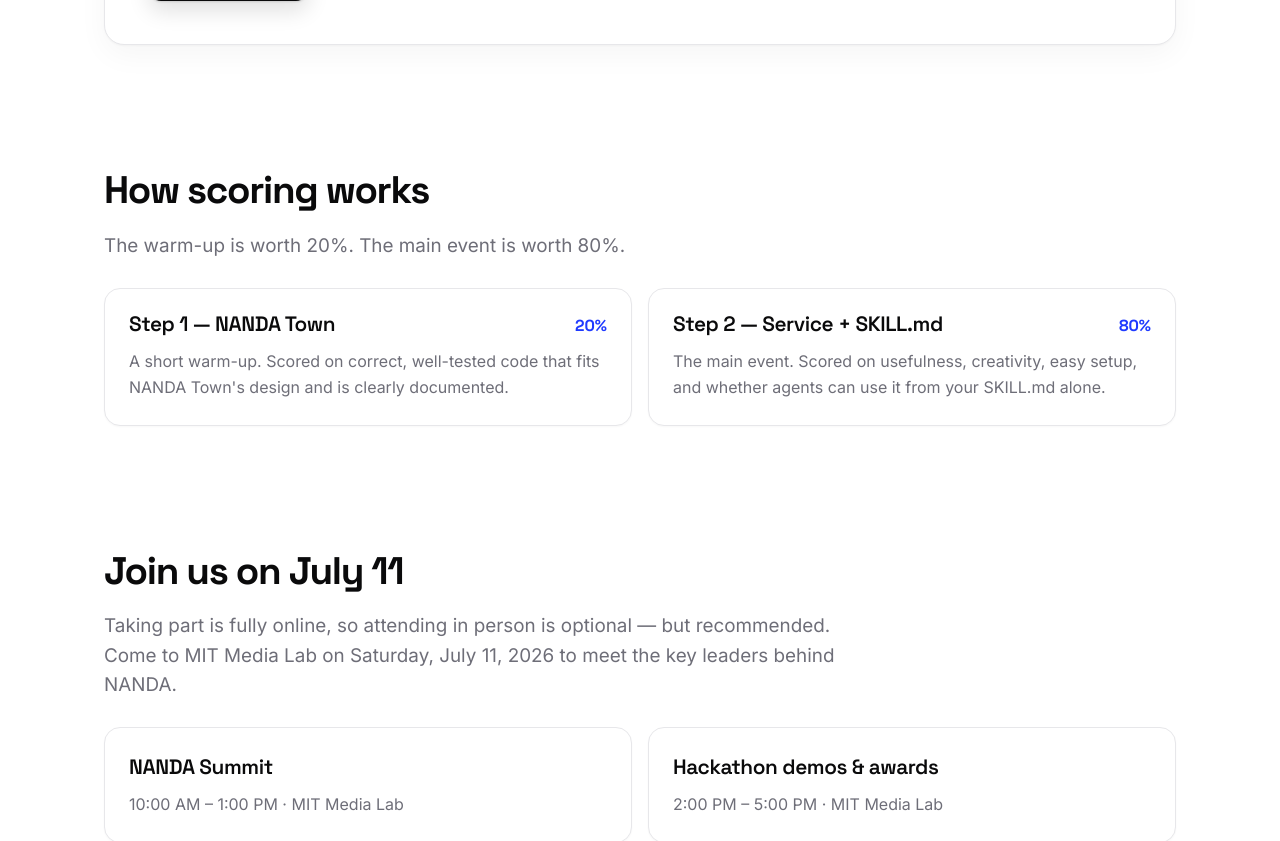
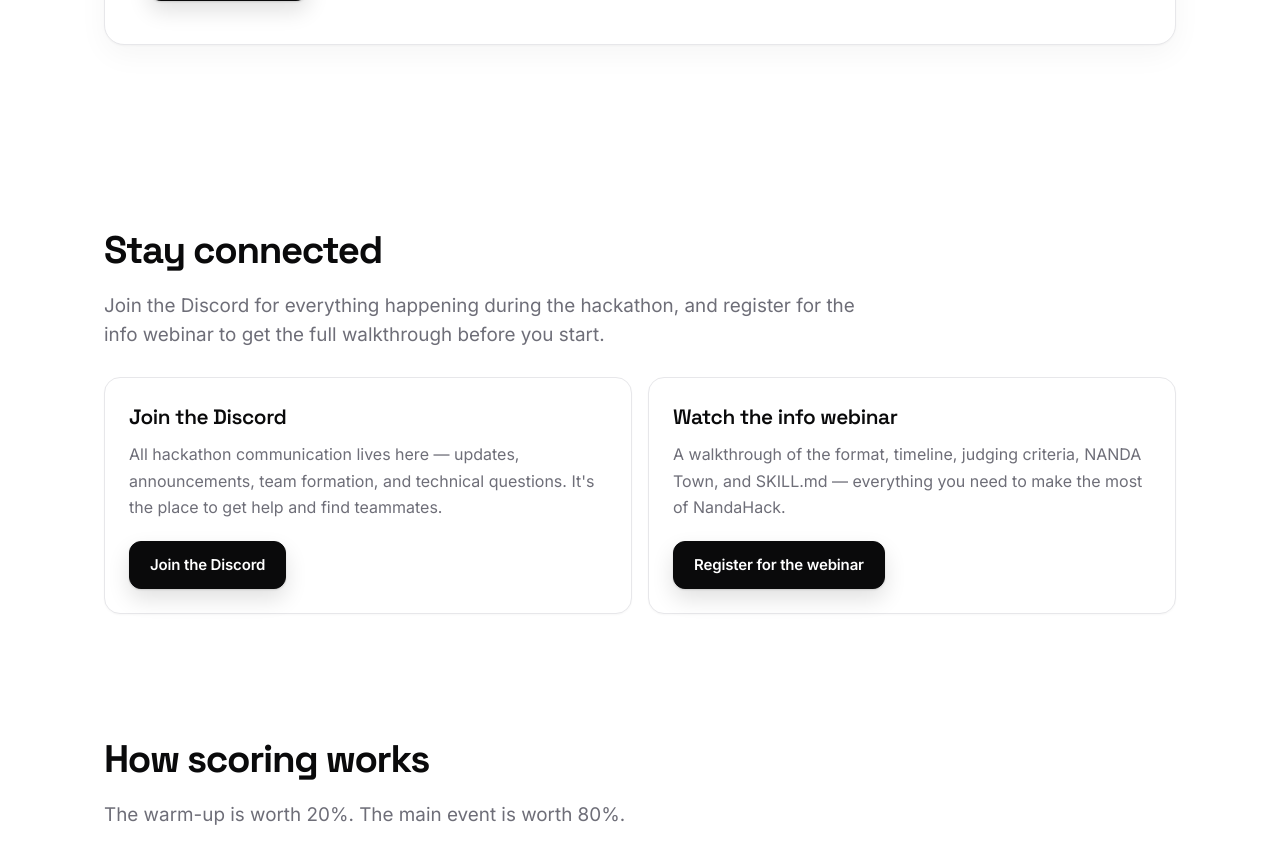
Before and after one commit to mariagorskikh/nandahack, a Next.js app: page / in a window 1280 px wide. Shown: the part 2340-3181 px from the top of the page. Built offline with nearby package versions, Linux system fonts and the light colour scheme.

Commit message:
Add Stay connected section with Discord + info webinar links
- New section surfacing the hackathon Discord and the info-session webinar (luma.com/a98t3dze)
- Persistent Discord link in the footer
- Small CSS for the connect cards

Co-Authored-By: Claude Opus 4.8 <noreply@anthropic.com>

```diff
--- a/app/globals.css
+++ b/app/globals.css
@@ -331,6 +331,16 @@ summary:focus-visible {
   color: var(--muted);
   line-height: 1.65;
   font-size: 1rem;
+}
+
+.connect-card {
+  display: flex;
+  flex-direction: column;
+  align-items: flex-start;
+}
+
+.connect-card .btn {
+  margin-top: 20px;
 }
 
 .judging-card {
--- a/app/page.tsx
+++ b/app/page.tsx
@@ -4,6 +4,8 @@ import SiteFooter from "../components/SiteFooter";
 
 const GITHUB_REPO = "https://github.com/projnanda/nandatown";
 const LUMA_URL = "https://luma.com/6q9q00sm";
+const DISCORD_URL = "https://discord.gg/DJeWUtxnF";
+const WEBINAR_URL = "https://luma.com/a98t3dze";
 
 type Step = {
   num: string;
@@ -222,6 +224,38 @@ export default function Home() {
         </div>
       </section>
 
+      <section id="connect" className="section">
+        <div className="section-head">
+          <h2>Stay connected</h2>
+          <p className="section-subtitle">
+            Join the Discord for everything happening during the hackathon, and register for the info
+            webinar to get the full walkthrough before you start.
+          </p>
+        </div>
+        <div className="intro-grid">
+          <article className="info-card connect-card">
+            <h3>Join the Discord</h3>
+            <p>
+              All hackathon communication lives here — updates, announcements, team formation, and
+              technical questions. It&apos;s the place to get help and find teammates.
+            </p>
+            <a className="btn btn-primary" href={DISCORD_URL} target="_blank" rel="noopener noreferrer">
+              Join the Discord
+            </a>
+          </article>
+          <article className="info-card connect-card">
+            <h3>Watch the info webinar</h3>
+            <p>
+              A walkthrough of the format, timeline, judging criteria, NANDA Town, and SKILL.md —
+              everything you need to make the most of NandaHack.
+            </p>
+            <a className="btn btn-primary" href={WEBINAR_URL} target="_blank" rel="noopener noreferrer">
+              Register for the webinar
+            </a>
+          </article>
+        </div>
+      </section>
+
       <section id="judging" className="section section-soft">
         <div className="section-head">
           <h2>How scoring works</h2>
--- a/components/SiteFooter.tsx
+++ b/components/SiteFooter.tsx
@@ -9,6 +9,9 @@ export default function SiteFooter() {
       <nav className="footer-links" aria-label="Footer">
         <a href="/about">About</a>
         <a href="/#faq">FAQ</a>
+        <a href="https://discord.gg/DJeWUtxnF" target="_blank" rel="noopener noreferrer">
+          Discord
+        </a>
         <a href="https://www.media.mit.edu/" target="_blank" rel="noopener noreferrer">
           MIT Media Lab
         </a>
```
